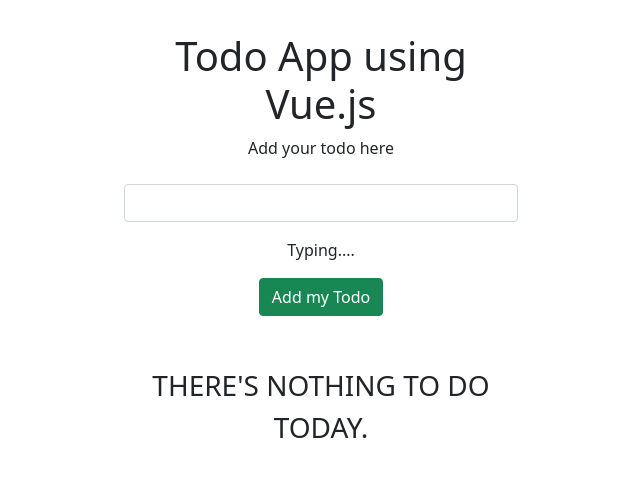
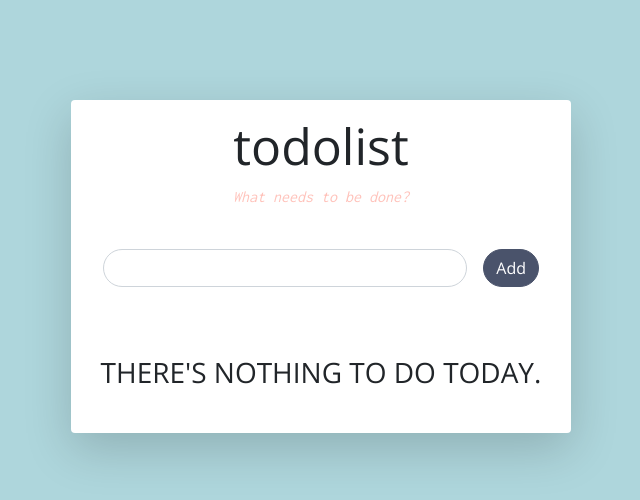
Before and after one commit to sanogotech/cypress-testing-tutorial, a website: page index.html in a window 1280 px wide. Shown: the whole page, without its empty margins (319-959 px from the left). Drawn offline with nearby package versions, Linux system fonts and the light colour scheme.

Commit message:
Project's Initial Commit

```diff
--- a/app.js
+++ b/app.js
@@ -1,9 +1,7 @@
-console.log("Script started");
-
 const app = new Vue({
   el: "#app",
   data: {
-    heading: "Todo App using Vue.js",
+    heading: "todolist",
     nothingToDo: "There's nothing to do today.",
     id: 0,
     todoText: null,
--- a/index.html
+++ b/index.html
@@ -1,68 +1,48 @@
 <!DOCTYPE html>
 <html lang="en">
+
 <head>
   <meta charset="UTF-8" />
   <meta name="viewport" content="width=device-width, initial-scale=1.0" />
-    <title>Vue.js Todo App</title>
+  <title>todolist</title>
+  <link href="https://cdn.jsdelivr.net/npm/bootstrap@5.0.2/dist/css/bootstrap.min.css" rel="stylesheet"
+    integrity="sha384-EVSTQN3/azprG1Anm3QDgpJLIm9Nao0Yz1ztcQTwFspd3yD65VohhpuuCOmLASjC" crossorigin="anonymous">
+  <link rel="preconnect" href="https://fonts.googleapis.com">
+  <link rel="preconnect" href="https://fonts.gstatic.com" crossorigin>
+  <link href="https://fonts.googleapis.com/css2?family=Open+Sans:wght@300&display=swap" rel="stylesheet">
+  <link rel="preconnect" href="https://fonts.googleapis.com">
+  <link rel="preconnect" href="https://fonts.gstatic.com" crossorigin>
   <link
-      href="https://cdn.jsdelivr.net/npm/bootstrap@5.0.0-beta1/dist/css/bootstrap.min.css"
-      rel="stylesheet"
-      integrity="sha384-giJF6kkoqNQ00vy+HMDP7azOuL0xtbfIcaT9wjKHr8RbDVddVHyTfAAsrekwKmP1"
-      crossorigin="anonymous"
-    />
+    href="https://fonts.googleapis.com/css2?family=Inconsolata:wght@200;400&family=Karla:wght@200&family=Open+Sans:wght@300&display=swap"
+    rel="stylesheet">
   <link rel="stylesheet" href="style.css" />
 </head>
+
 <body>
-    <div id="app" class="col-md-4">
-      <h1 class="text-center">{{heading}}</h1>
+  <div id="app" class="col-md-4 shadow-lg p-3 mb-5 bg-body rounded">
+    <h1 id="heading" class="text-center">{{heading}}</h1>
     <form autocomplete="off" @submit.enter.prevent="addTodo">
-        <label for="todoText" class="form-label">Add your todo here</label>
-        <input
-          type="text"
-          name="todoText"
-          id="todoText"
-          v-model="todoText"
-          class="form-control mt-3 mb-3"
-          required
-        />
-        <p>Typing.... {{todoText}}</p>
-        <input type="submit" class="btn btn-success" value="Add my Todo" />
+      <label id="subHeading" for="todoText" class="form-label">What needs to be done?</label>
+      <div class="d-sm-flex justify-content-center">
+        <input type="text" name="todoText" id="todoText" v-model="todoText" class="form-control w-100 me-3 rounded-pill"
+          required />
+        <input id="addBtn" type="submit" class="btn btn-success rounded-pill" value="Add" />
+      </div>
       <p v-if="todos.length == 0" class="text-uppercase fw-normal fs-3 mt-5">{{nothingToDo}}</p>
     </form>
 
     <ul class="list-group mt-4">
-        <li
-          v-for="todo in todos"
-          v-bind:class="{doneClass: todo.done}"
-          class="list-group-item fw-bold"
-        >
-          <input
-            type="checkbox"
-            class="form-check-input me-3"
-            v-model="todo.done"
-          />{{todo.todoText}}
+      <li v-for="todo in todos" v-bind:class="{doneClass: todo.done}" class="list-group-item fw-bold">
+        <input type="checkbox" class="form-check-input me-3" v-model="todo.done" />{{todo.todoText}}
         <span class="float-end">
-            <svg
-              @click="deleteTodo(todo)"
-              class="pointerMouse"
-              xmlns="http://www.w3.org/2000/svg"
-              width="16"
-              height="16"
-              fill="currentColor"
-              class="bi bi-x"
-              viewBox="0 0 16 16"
-            >
+          <svg @click="deleteTodo(todo)" class="pointerMouse" xmlns="http://www.w3.org/2000/svg" width="16" height="16"
+            fill="currentColor" class="bi bi-x" viewBox="0 0 16 16">
             <path
-                d="M4.646 4.646a.5.5 0 0 1 .708 0L8 7.293l2.646-2.647a.5.5 0 0 1 .708.708L8.707 8l2.647 2.646a.5.5 0 0 1-.708.708L8 8.707l-2.646 2.647a.5.5 0 0 1-.708-.708L7.293 8 4.646 5.354a.5.5 0 0 1 0-.708z"
-              />
+              d="M4.646 4.646a.5.5 0 0 1 .708 0L8 7.293l2.646-2.647a.5.5 0 0 1 .708.708L8.707 8l2.647 2.646a.5.5 0 0 1-.708.708L8 8.707l-2.646 2.647a.5.5 0 0 1-.708-.708L7.293 8 4.646 5.354a.5.5 0 0 1 0-.708z" />
           </svg>
         </span>
       </li>
-        <button
-          v-if="todos.length != 0"
-          class="btn btn-warning col-sm-5 align-self-end mt-3 me-2"
-          @click="deleteList"
-        >
+      <button v-if="todos.length != 0" class="btn btn-warning w-25 col-sm-5 align-self-end mt-3 me-2 rounded-pill" @click="deleteList">
         Delete list
       </button>
     </ul>
@@ -71,4 +51,5 @@
   <script src="https://cdn.jsdelivr.net/npm/vue@2.6.12/dist/vue.js"></script>
   <script src="app.js"></script>
 </body>
+
 </html>
--- a/style.css
+++ b/style.css
@@ -1,6 +1,17 @@
+body {
+  font-family: 'Open Sans', sans-serif;
+  background-color: #AED6DC;
+}
+
+#app {
+  width: 500px;
+  margin-top: 100px;
+  background-color: #FFFFFF;
+}
+
 div {
+  padding: 1rem;
   margin: 1rem auto;
-  padding: 1rem;
 }
 
 form {
@@ -8,9 +19,32 @@
 }
 
 .doneClass {
-  text-decoration: line-through;
+  text-decoration: line-through #4A536B ;
+
 }
 
 .pointerMouse {
   cursor: pointer;
 }
+
+#heading {
+  font-size: 50px;
+}
+
+#subHeading {
+  font-family: 'Inconsolata', monospace;
+  color: #FF9A8D;
+  font-style: italic;
+  opacity: 0.6;
+}
+
+.btn-success {
+  background-color: #4A536B !important;
+  border-color: #4A536B !important;
+}
+
+.btn-warning {
+  color: #FFFFFF !important;
+  background-color: #FF9A8D !important;
+  border-color: #FF9A8D !important;
+}
```
Also changed, not shown: package.json (added, +13 -0 lines), README.md, 2 other files. Lines whose indentation alone changed are shown as unchanged.
